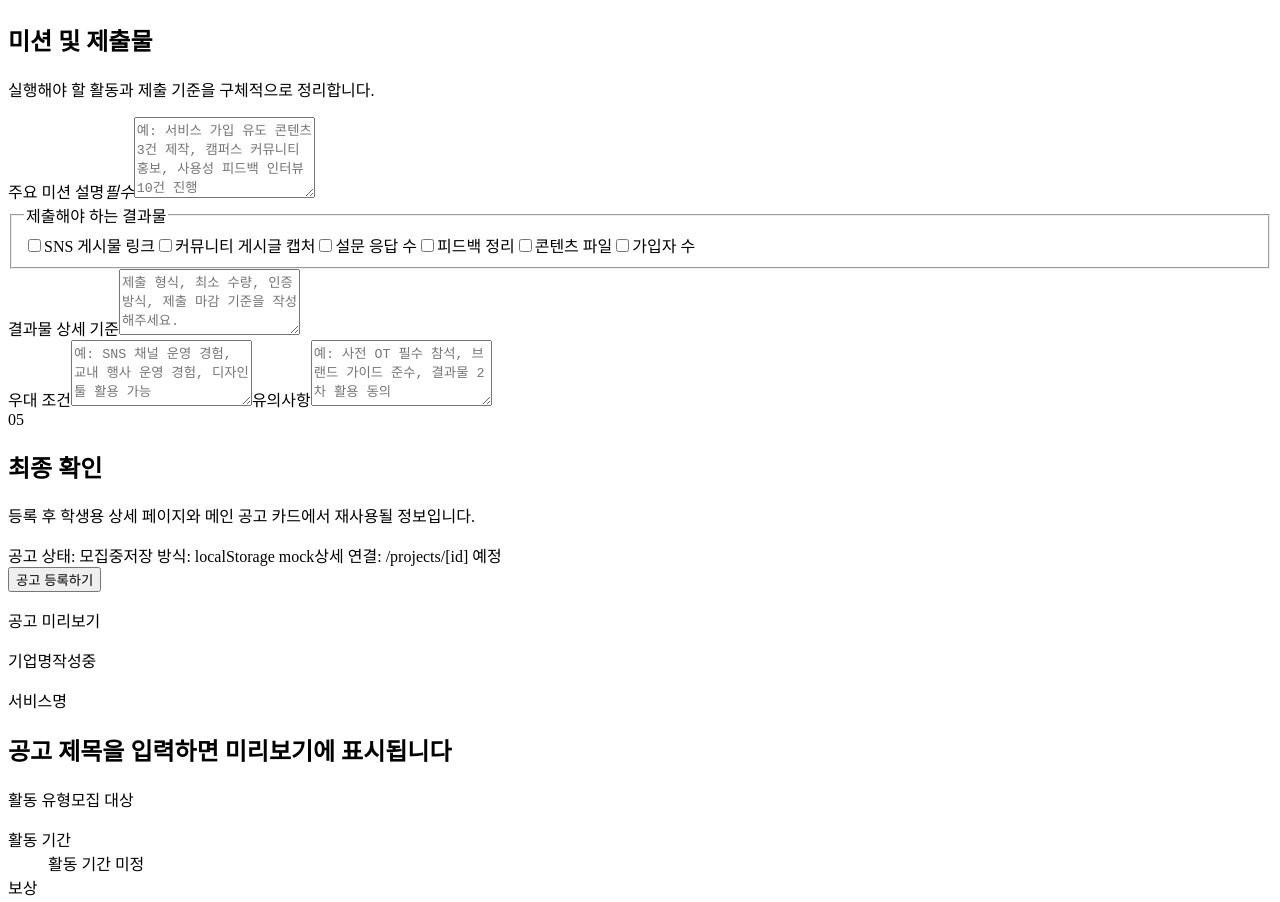
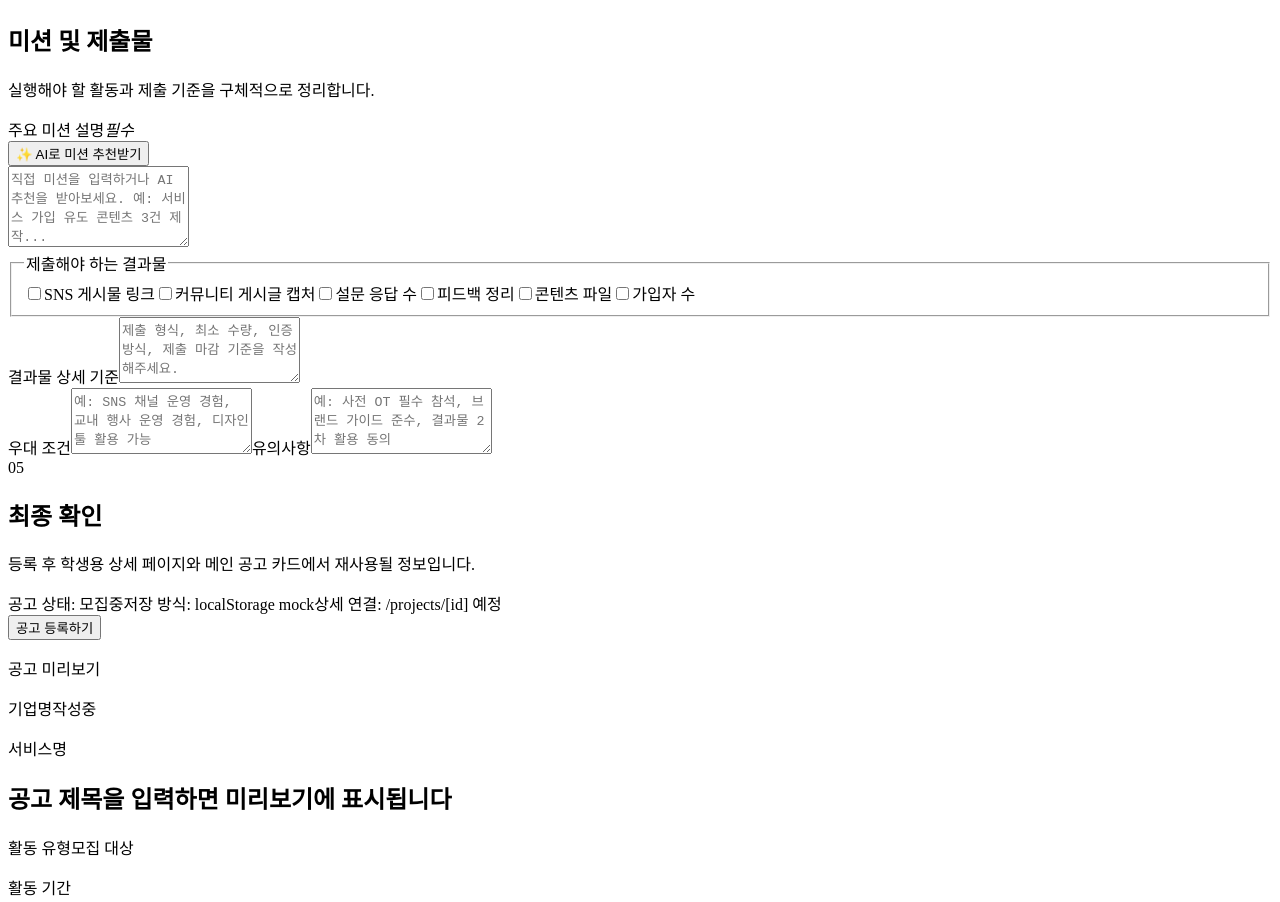
Before and after one commit to pgh4131/dwnc_group_hackathon, a React (Vite) app: page /company/posts/new in a window 1280 px wide. Shown: the part 1118-2020 px from the top of the page. Built offline with nearby package versions, Linux system fonts and the light colour scheme; no server answers; the HTML template or start-up script is replaced by a standard one.

Commit message:
AI 미션 추천 버튼 추가 및 미션 직접 입력 안내 텍스트 보강

```diff
--- a/src/components/post-create/MissionSection.jsx
+++ b/src/components/post-create/MissionSection.jsx
@@ -13,11 +13,20 @@ export default function MissionSection({ errors, onChange, onCheckboxChange, val
       </div>
 
       <FormField id="mainMission" label="주요 미션 설명" required error={errors.mainMission}>
+        <div className="mission-input-header">
+          <button
+            type="button"
+            className="ai-recommend-btn"
+            onClick={() => window.alert('AI 추천 기능은 추후 지원될 예정입니다.')}
+          >
+            ✨ AI로 미션 추천받기
+          </button>
+        </div>
         <textarea
           id="mainMission"
           name="mainMission"
           value={values.mainMission}
-          placeholder="예: 서비스 가입 유도 콘텐츠 3건 제작, 캠퍼스 커뮤니티 홍보, 사용성 피드백 인터뷰 10건 진행"
+          placeholder="직접 미션을 입력하거나 AI 추천을 받아보세요. 예: 서비스 가입 유도 콘텐츠 3건 제작..."
           rows="5"
           onChange={onChange}
         />
--- a/src/styles.css
+++ b/src/styles.css
@@ -963,6 +963,32 @@ button {
   box-shadow: 0 12px 32px rgba(15, 23, 42, 0.06);
 }
 
+.mission-input-header {
+  display: flex;
+  justify-content: flex-end;
+  margin-bottom: 8px;
+}
+
+.ai-recommend-btn {
+  display: inline-flex;
+  align-items: center;
+  gap: 6px;
+  min-height: 32px;
+  padding: 0 12px;
+  border: 1px solid #bfdbfe;
+  border-radius: 8px;
+  background: #eff6ff;
+  color: var(--blue-700);
+  font-size: 13px;
+  font-weight: 800;
+  transition: all 180ms ease;
+}
+
+.ai-recommend-btn:hover {
+  background: #dbeafe;
+  border-color: #93c5fd;
+}
+
 .form-section-heading {
   display: flex;
   gap: 16px;
```
